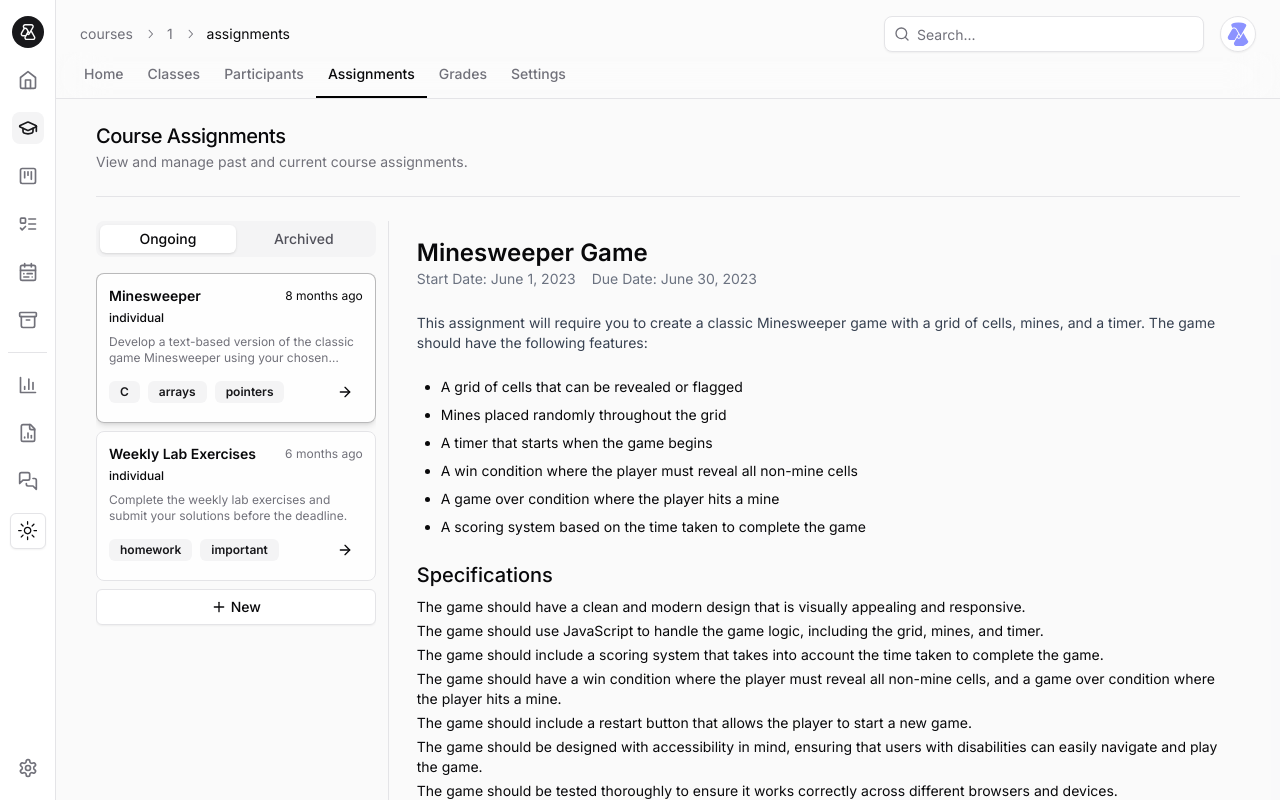
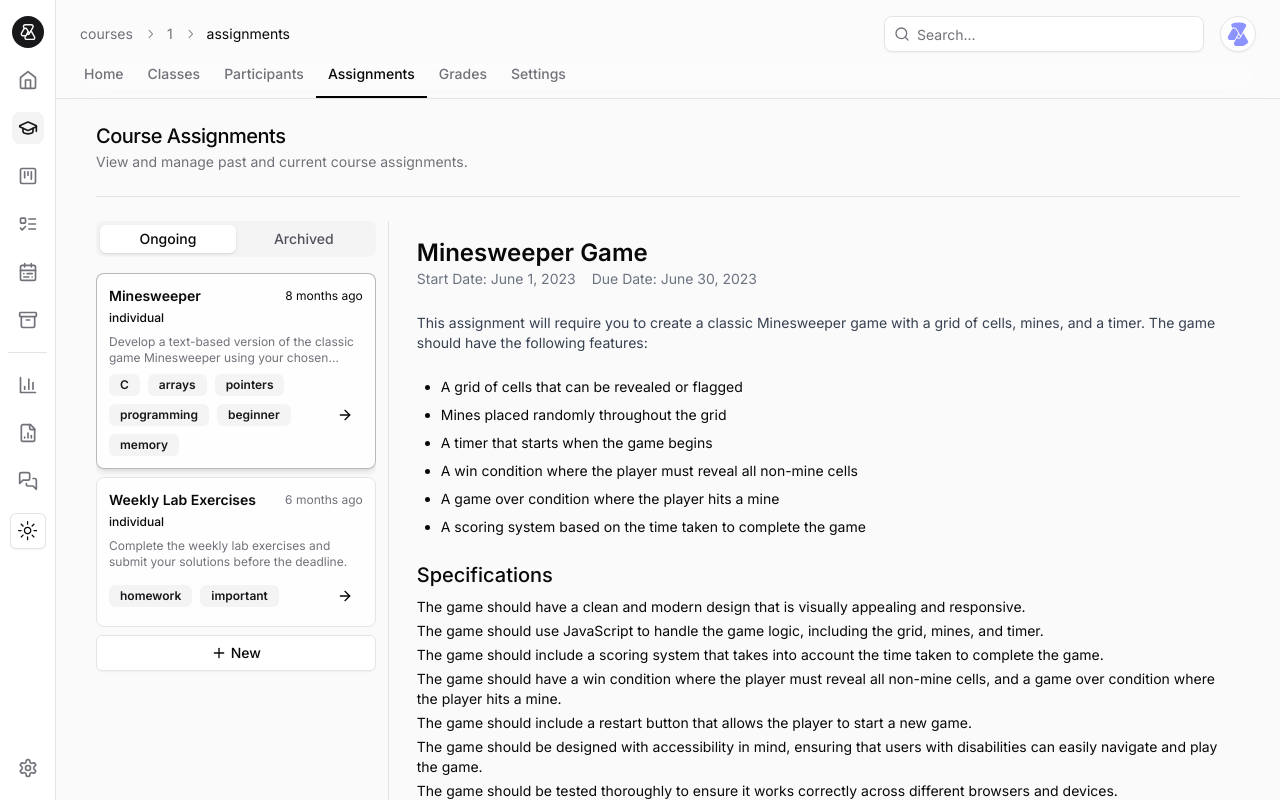
Before and after one commit to aegile/aegile, a Next.js app: page /courses/1/assignments in a window 1280 px wide. Shown: the top 800 px of the page. Built offline with nearby package versions, Linux system fonts and the light colour scheme.

Commit message:
feat: add additional assignment labels to test flexbox

```diff
--- a/app/(main)/courses/[course_id]/assignments/data.ts
+++ b/app/(main)/courses/[course_id]/assignments/data.ts
@@ -180,7 +180,7 @@ export const assignments = [
     description:
       "Develop a text-based version of the classic game Minesweeper using your chosen programming language.",
     deadline: "2023-10-22T09:00:00",
-    labels: ["C", "arrays", "pointers"],
+    labels: ["C", "arrays", "pointers", "programming", "beginner", "memory"],
     archived: false,
   },
   {
```
